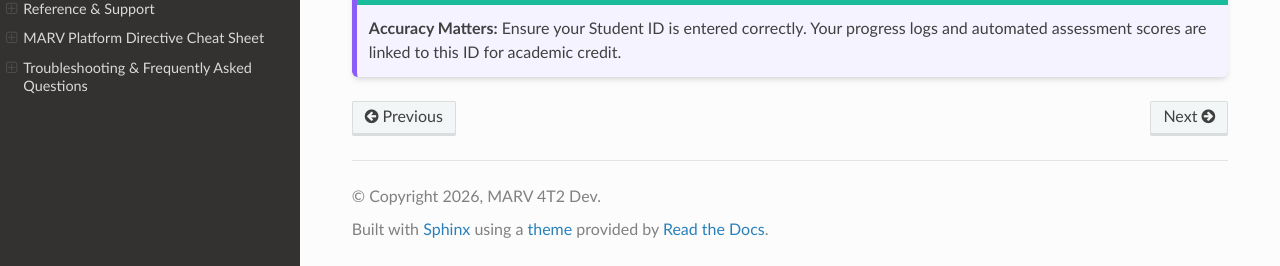
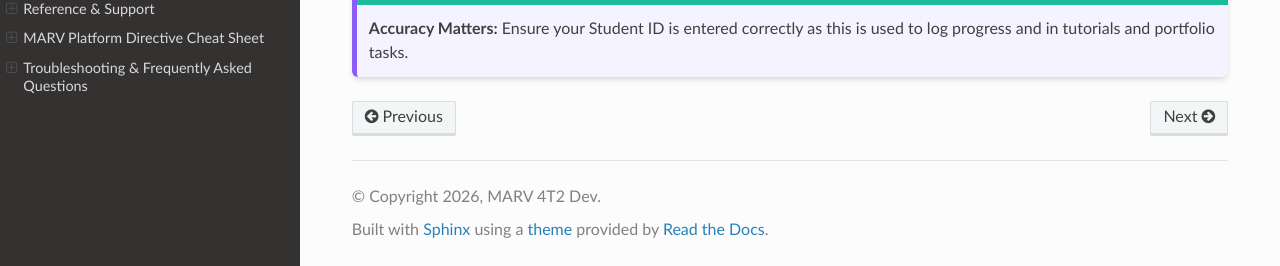
Before and after one commit to 4T2-dev/Getting-Started-With-MARV, a Sphinx documentation site: the page built from docs/source/getting_started/04_student_id.rst, in a window 1280 px wide and 900 px high, scrolled down 762 px, cut to the strip 634-900 px from the top of the window. Built offline with Sphinx 7.4.7 and the Read the Docs theme 3.1.0, drawn with Linux system fonts in a browser that asks for light colours.

Commit message:
Update 04_student_id.rst

```diff
--- a/docs/source/getting_started/04_student_id.rst
+++ b/docs/source/getting_started/04_student_id.rst
@@ -28,4 +28,4 @@ Setting Your Student ID
    :width: 750px
 
 .. important::
-   **Accuracy Matters:** Ensure your Student ID is entered correctly. Your progress logs and automated assessment scores are linked to this ID for academic credit.
+   **Accuracy Matters:** Ensure your Student ID is entered correctly as this is used to log progress and in tutorials and portfolio tasks.
```
